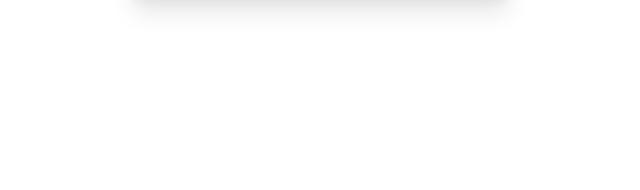
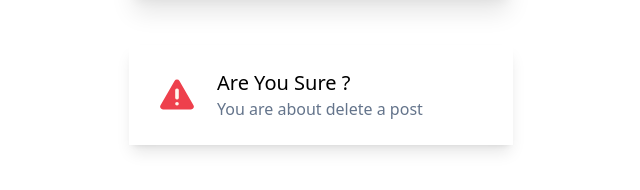
Before and after one commit to oussamaelhousni/tailwind-sandbox, a plain HTML site: page 01-utility-first/index.html in a window 1280 px wide. Shown: the part 304-494 px from the top of the page, without its empty margins (319-959 px from the left). Drawn offline with nearby package versions, Linux system fonts and the light colour scheme.

Commit message:
creating an alert a simple component

```diff
--- a/01-utility-first/index.html
+++ b/01-utility-first/index.html
@@ -48,7 +48,11 @@
         <!-- HTML/CSS Version -->
         <div class="alert">
             <div class="alert-logo-wrap">
-        <img class="alert-logo" src="../assets/img/warning.svg" alt="alert" />
+                <img
+                    class="alert-logo"
+                    src="../assets/img/warning.svg"
+                    alt="alert"
+                />
             </div>
             <div class="alert-body">
                 <h4 class="alert-title">Are You Sure?</h4>
@@ -57,6 +61,14 @@
         </div>
 
         <!-- Tailwind Version -->
-
+        <div
+            class="flex items-center p-6 max-w-sm mx-auto bg-white rouneded-xl shadow-lg space-x-4 mt-12"
+        >
+            <img src="../assets/img/warning.svg" class="w-12 h-12" alt="" />
+            <div>
+                <div class="text-xl font-medium text-black">Are You Sure ?</div>
+                <p class="text-slate-500">You are about delete a post</p>
+            </div>
+        </div>
     </body>
 </html>
```
Lines whose indentation alone changed are shown as unchanged.
